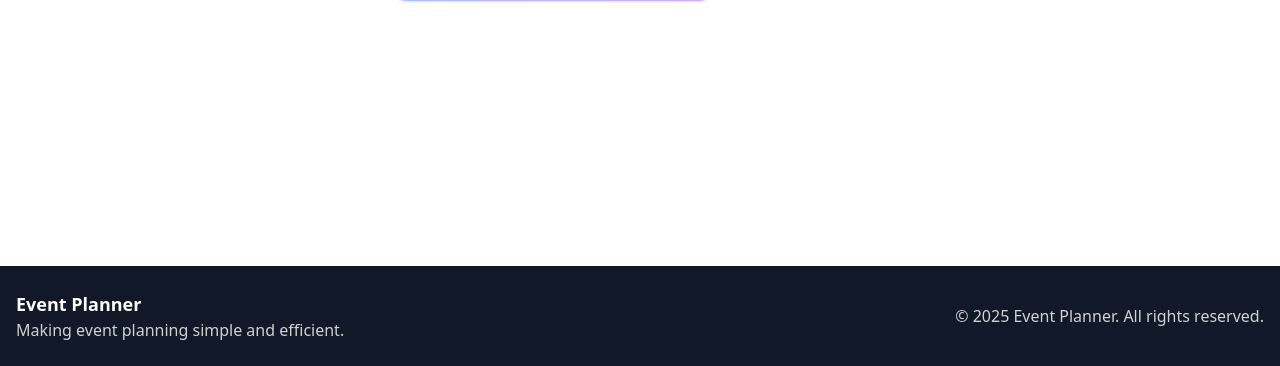
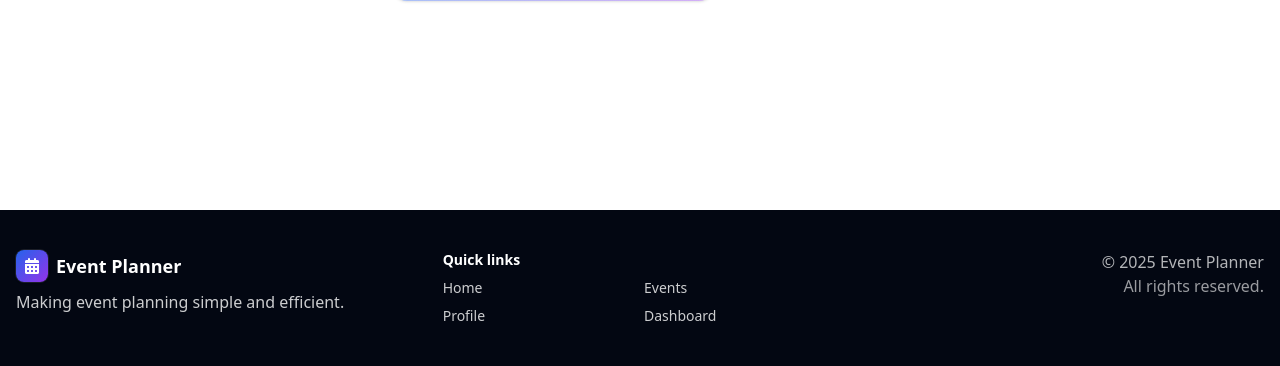
Before and after one commit to Uraniumking007/eventPlanner, a PHP site: page /event.php in a window 1280 px wide. Shown: the part 434-800 px from the top of the page. Run offline with PHP 8.4, Linux system fonts and the light colour scheme; some libraries are stand-ins or nearby versions.

Commit message:
Revamp footer layout with enhanced styling and additional quick links
- Updated footer background color and padding for improved aesthetics.
- Introduced a new icon for the Event Planner section to enhance visual appeal.
- Added a "Quick links" section for easier navigation to key pages.
- Adjusted text colors for better readability and consistency.

```diff
--- a/includes/footer.php
+++ b/includes/footer.php
@@ -1,12 +1,25 @@
-<footer class="bg-gray-900 text-white py-6 mt-auto">
-    <div class="max-w-7xl mx-auto px-4">
-        <div class="grid md:grid-cols-2 gap-6 items-center">
+<footer class="mt-auto bg-gray-950 text-white">
+    <div class="max-w-7xl mx-auto px-4 py-10">
+        <div class="grid md:grid-cols-3 gap-8">
             <div>
-                <h5 class="text-lg font-semibold">Event Planner</h5>
+                <div class="flex items-center gap-2 mb-2">
+                    <span class="inline-flex items-center justify-center w-8 h-8 rounded-lg bg-gradient-to-br from-blue-600 to-purple-600 text-white shadow ring-1 ring-white/10"><i class="fas fa-calendar-alt"></i></span>
+                    <h5 class="text-lg font-semibold">Event Planner</h5>
+                </div>
                 <p class="m-0 text-white/80">Making event planning simple and efficient.</p>
             </div>
+            <div class="text-white/80 text-sm">
+                <div class="font-semibold text-white mb-2">Quick links</div>
+                <div class="grid grid-cols-2 gap-2">
+                    <a href="/" class="hover:text-white">Home</a>
+                    <a href="/events.php" class="hover:text-white">Events</a>
+                    <a href="/profile.php" class="hover:text-white">Profile</a>
+                    <a href="/dashboard.php" class="hover:text-white">Dashboard</a>
+                </div>
+            </div>
             <div class="text-left md:text-right">
-                <p class="m-0 text-white/80">&copy; <?php echo date('Y'); ?> Event Planner. All rights reserved.</p>
+                <p class="m-0 text-white/70">&copy; <?php echo date('Y'); ?> Event Planner</p>
+                <p class="m-0 text-white/60">All rights reserved.</p>
             </div>
         </div>
     </div>
```
